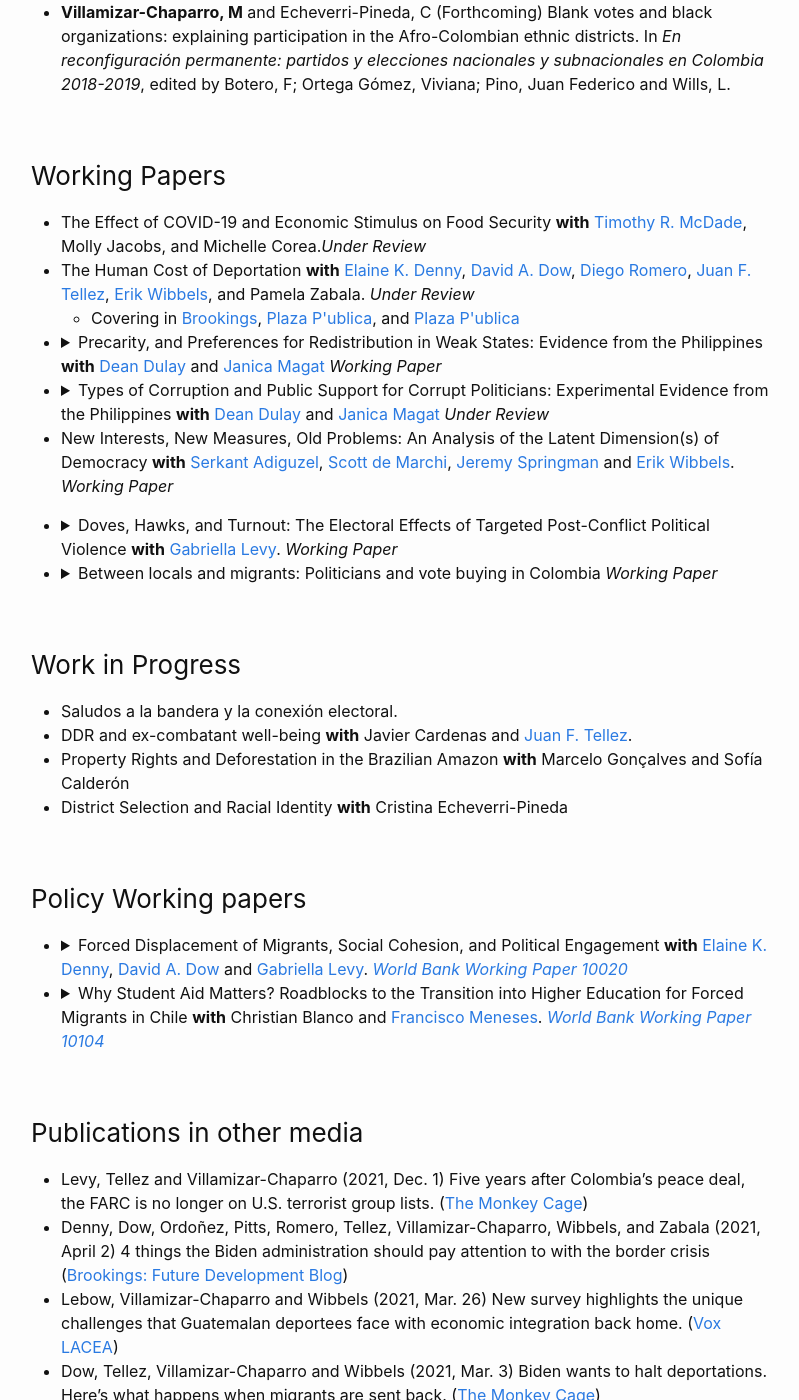
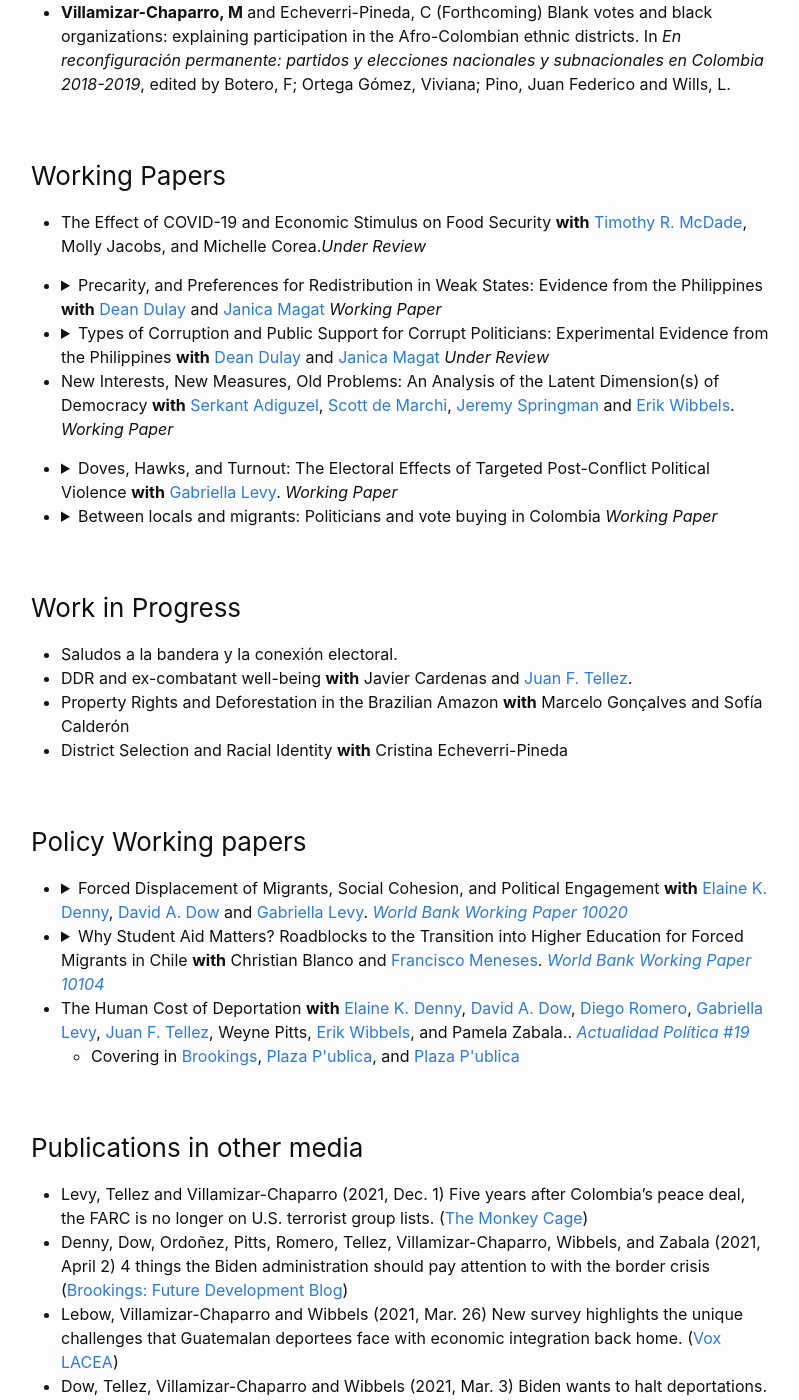
Before and after one commit to MateoVillamizarChaparro/MateoVillamizarChaparro.github.io, a Jekyll site: the page built from publications.md, in a window 1280 px wide and 1400 px high, scrolled down 554 px. Shown: the whole window, without its empty margins (239-1038 px from the left). Built offline with Jekyll 4.4.1, drawn with Linux system fonts in a browser that asks for light colours; our own code applies the rules of GitHub Pages for plain Markdown files; some of the changed lines change nothing that is shown.

Commit message:
Update publications.md

```diff
--- a/publications.md
+++ b/publications.md
@@ -16,8 +16,6 @@ Click on the arrows to access the abstracts.
 ### Working Papers
 
   - The Effect of COVID-19 and Economic Stimulus on Food Security **with** [Timothy R. McDade](https://trmcdade.github.io/),  Molly Jacobs, and Michelle Corea.*Under Review*
-  - The Human Cost of Deportation **with** [Elaine K. Denny](https://faculty.ucmerced.edu/edenny/), [David A. Dow](https://sites.google.com/view/davidadow/home), [Diego Romero](https://diego-romero.com/), [Juan F. Tellez](https://juanftellez.com/), [Erik Wibbels](https://sites.duke.edu/wibbels/), and Pamela Zabala. *Under Review*
-    - Covering in [Brookings](https://www.brookings.edu/blog/future-development/2021/04/02/4-things-the-biden-administration-should-pay-attention-to-with-the-border-crisis/), [Plaza P\'ublica](https://www.plazapublica.com.gt/content/deportados-en-guatemala-solo-hay-carencias-por-eso-quieren-volver), and [Plaza P\'ublica](https://www.plazapublica.com.gt/content/encuesta-deportados-solo-quieren-volver-huir-del-pais)
 
   - {::options parse_block_html="true" /}
     <details><summary markdown="span"> Precarity, and Preferences for Redistribution in Weak States: Evidence from the Philippines **with** [Dean Dulay](https://www.deandulay.com/) and [Janica Magat](https://janicamagat.com/) *Working Paper* </summary>
@@ -78,6 +76,13 @@ Click on the arrows to access the abstracts.
     </details>
     {::options parse_block_html="false" /}
 
+  - The Human Cost of Deportation **with** [Elaine K. Denny](https://faculty.ucmerced.edu/edenny/), [David A. Dow](https://sites.google.com/view/davidadow/home), [Diego Romero](https://diego-romero.com/), [Gabriella Levy](https://gabriellalevy.net/), [Juan F. Tellez](https://juanftellez.com/), Weyne Pitts, [Erik Wibbels](https://sites.duke.edu/wibbels/), and Pamela Zabala.. [*Actualidad Política #19*](http://www.asies.org.gt/download.php?get=actualidad_politica_n_19.pdf)
+      - Covering in [Brookings](https://www.brookings.edu/blog/future-development/2021/04/02/4-things-the-biden-administration-should-pay-attention-to-with-the-border-crisis/), [Plaza P\'ublica](https://www.plazapublica.com.gt/content/deportados-en-guatemala-solo-hay-carencias-por-eso-quieren-volver), and [Plaza P\'ublica](https://www.plazapublica.com.gt/content/encuesta-deportados-solo-quieren-volver-huir-del-pais)
+
+
+
+
+
 
 ### Publications in other media
 
```
